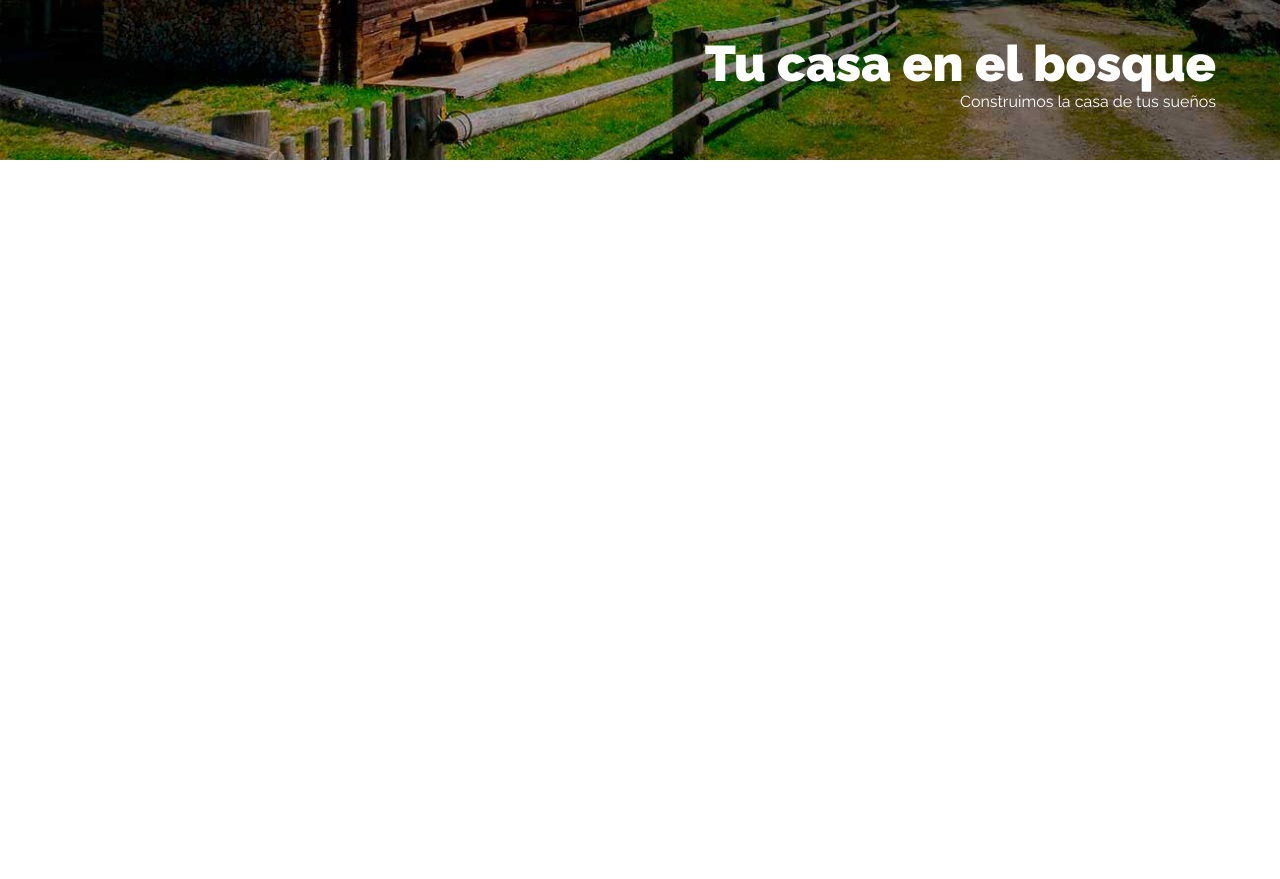
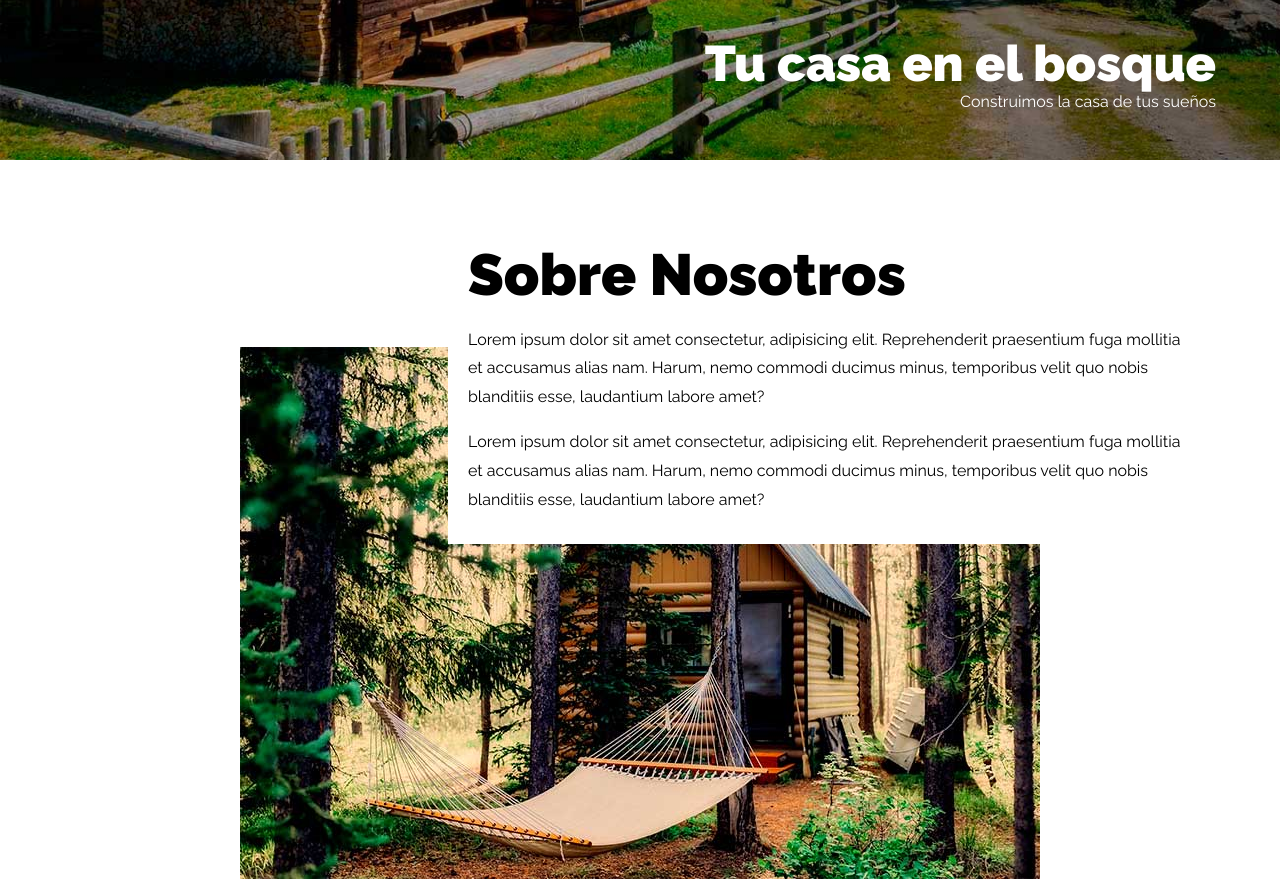
Before and after one commit to soldiersnake/arquitectura, a plain HTML site: page index.html in a window 1280 px wide. Shown: the part 500-1379 px from the top of the page. Before the commit the page ends 800 px from the top, so only its background shows below. Drawn offline with Linux system fonts and the light colour scheme.

Commit message:
sobre nosotros

```diff
--- a/css/styles.css
+++ b/css/styles.css
@@ -183,3 +183,30 @@ img {
     margin: 0;
     line-height: 1;
 }
+
+/* NOSOTROS */
+.nosotros{
+  display: grid;
+  grid-template-rows: repeat(2, 1fr);
+  background-image: url(../img/nosotros.jpg);
+  background-repeat: no-repeat;
+  background-position: bottom center;
+}
+@media (min-width: 992px) {
+  .nosotros{
+    grid-template-columns: repeat(3, 1fr);
+  }
+}
+.contenido-nosotros{
+  background-color: var(--blanco);
+  padding: 2rem;
+}
+@media (min-width: 992px) {
+  .contenido-nosotros{
+    grid-column: 2 / 4 ;
+  }
+}
+.contenido-nosotros h2,
+.contenido-nosotros p{
+  margin-bottom: 1rem;
+}
--- a/index.html
+++ b/index.html
@@ -8,7 +8,7 @@
     <link rel="preconnect" href="https://fonts.googleapis.com">
     <link rel="preconnect" href="https://fonts.gstatic.com" crossorigin>
     <link href="https://fonts.googleapis.com/css2?family=Raleway:ital,wght@0,100..900;1,100..900&display=swap"
-    rel="stylesheet">
+        rel="stylesheet">
     <link rel="stylesheet" href="./css/normalize.css">
     <link rel="stylesheet" href="./css/styles.css">
 </head>
@@ -40,6 +40,23 @@
             </div>
         </div>
     </header>
+
+    <section class="contenedor mt-5 nosotros">
+        <div class="contenido-nosotros">
+            <h2>Sobre Nosotros</h2>
+
+            <p>
+                Lorem ipsum dolor sit amet consectetur, adipisicing elit.
+                Reprehenderit praesentium fuga mollitia et accusamus alias nam. Harum, nemo commodi ducimus minus,
+                temporibus velit quo nobis blanditiis esse, laudantium labore amet?
+            </p>
+            <p>
+                Lorem ipsum dolor sit amet consectetur, adipisicing elit.
+                Reprehenderit praesentium fuga mollitia et accusamus alias nam. Harum, nemo commodi ducimus minus,
+                temporibus velit quo nobis blanditiis esse, laudantium labore amet?
+            </p>
+        </div>
+    </section>
 </body>
 
 </html>
```
